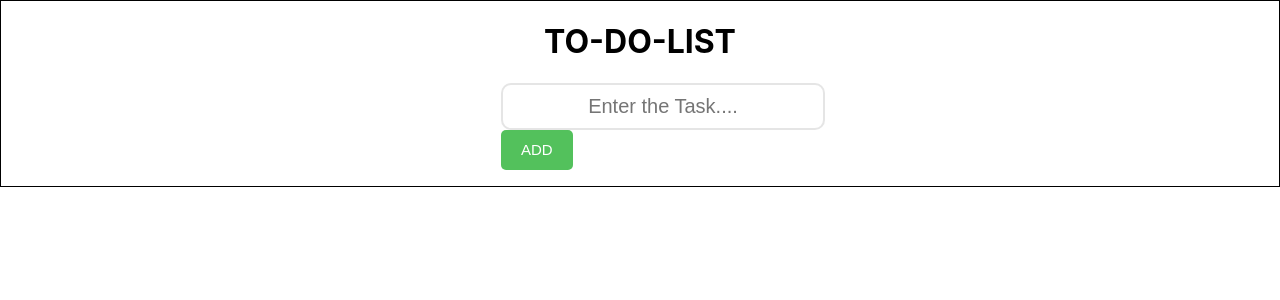
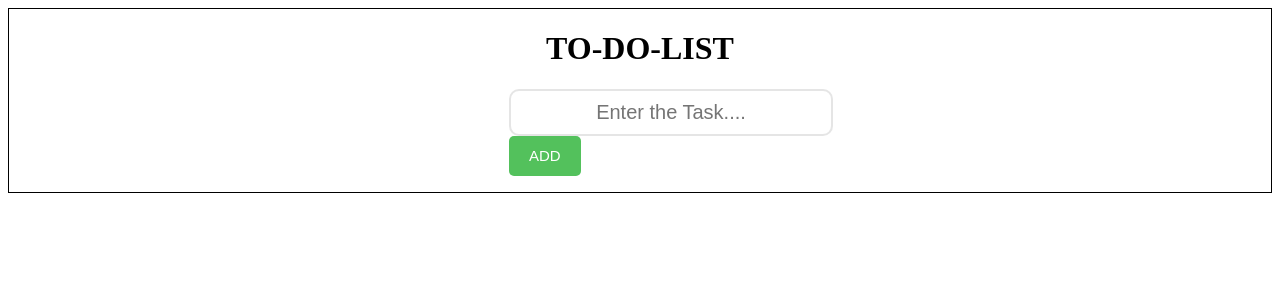
Before and after one commit to AVASH-github/To-do-list, a React (Create React App) app in the folder my-app/: page / in a window 1280 px wide. Shown: the top 300 px of the page. Built offline with nearby package versions, Linux system fonts and the light colour scheme.

Commit message:
to do list

```diff
--- a/my-app/src/ToDoList.css
+++ b/my-app/src/ToDoList.css
@@ -8,7 +8,6 @@ h1{
 
   }
   .divinput{
-
     margin: 0px 400px 0px 500px;
   }
   .input{
--- a/my-app/src/index.css
+++ b/my-app/src/index.css
@@ -1,13 +1,38 @@
-body {
-  margin: 0;
-  font-family: -apple-system, BlinkMacSystemFont, 'Segoe UI', 'Roboto', 'Oxygen',
-    'Ubuntu', 'Cantarell', 'Fira Sans', 'Droid Sans', 'Helvetica Neue',
-    sans-serif;
-  -webkit-font-smoothing: antialiased;
-  -moz-osx-font-smoothing: grayscale;
+.card{
+  border:1px solid hsl(0,0%,80%);
+  border-radius:10px;
+  box-shadow: 5px 5px 5px hsl(0,0%,0%,0.1);
+  padding: 20px;
+  margin: 5px;
+  text-align: center;
+  max-width:300px;
+  display: inline-block;
+}
+ul li{
+  list-style: none;
+  color: blue;
+  position: relative;
+
+
+}
+ul li a {
+  text-decoration: none;
+}
+.card .card-image{
+  max-width: 60%;
+  height:auto;
+  border-radius: 50%;
+  margin-bottom: 10px;
+}
+.card .card-title{
+
+  font-family:Arial, Helvetica, sans-serif;
+  margin:0;
+  color: hsl(0, 0%, 20%);
 }
 
-code {
-  font-family: source-code-pro, Menlo, Monaco, Consolas, 'Courier New',
-    monospace;
+.card .card-text{
+
+  font-family:Arial, Helvetica, sans-serif;
+  color: hsl(0, 0%, 30%);
 }
```
